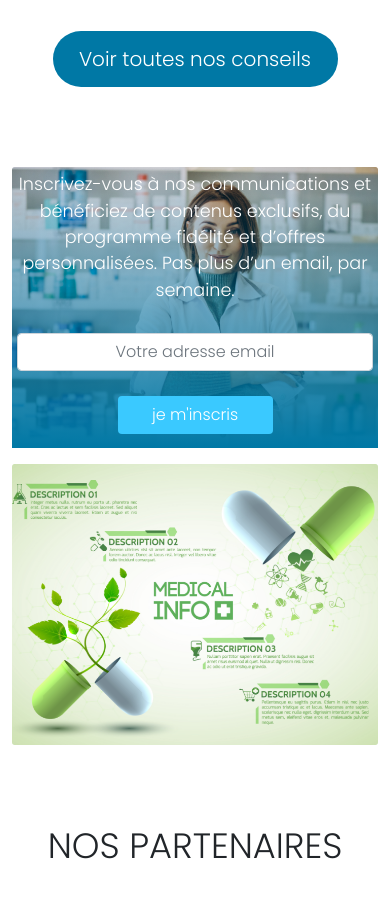
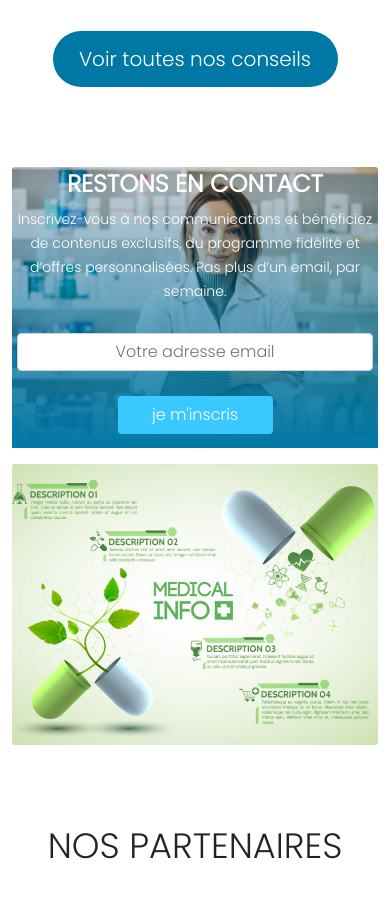
Before and after one commit to youssef-bentounsi/D-velopper-une-page-web-HTML-CSS-JS-de-la-maquette-XD, a plain HTML site: page index.html in a window 390 px wide. Shown: the part 920-1839 px from the top of the page. Drawn offline with Linux system fonts and the light colour scheme.

Commit message:
update css and html

```diff
--- a/css/style.css
+++ b/css/style.css
@@ -409,6 +409,15 @@
         font-size: 1.1rem;
     }
 }
+@media (max-width: 1200px){
+
+    .contact .box .content h2{
+        font-size: 24px;
+    }
+    .contact .box .content span{
+        font-size: 14px;
+    }
+}
 .contact .box .content form{
     margin-top: 30px;
 }
```
Also changed, not shown: index.html (+1 -1 lines).
